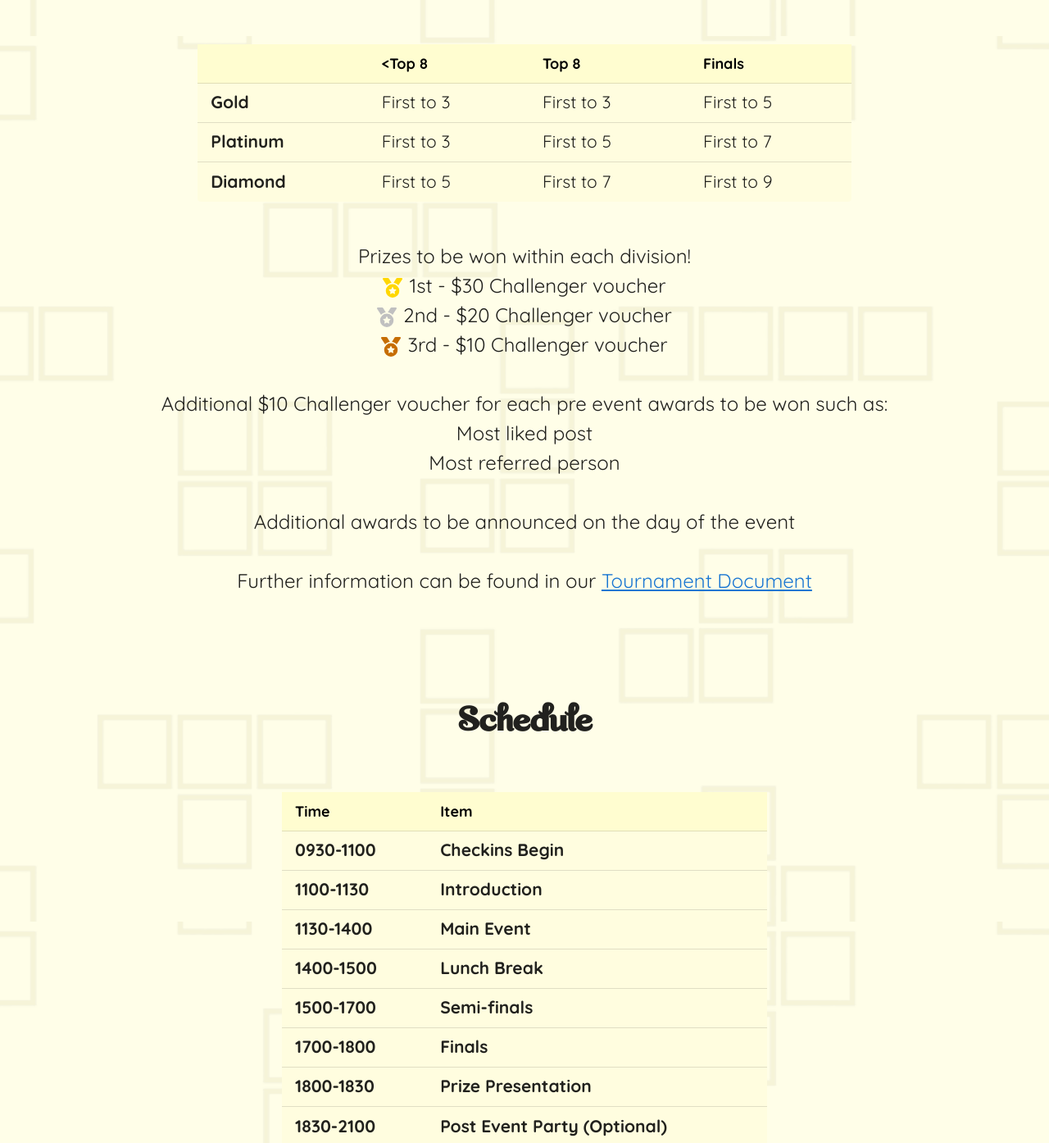
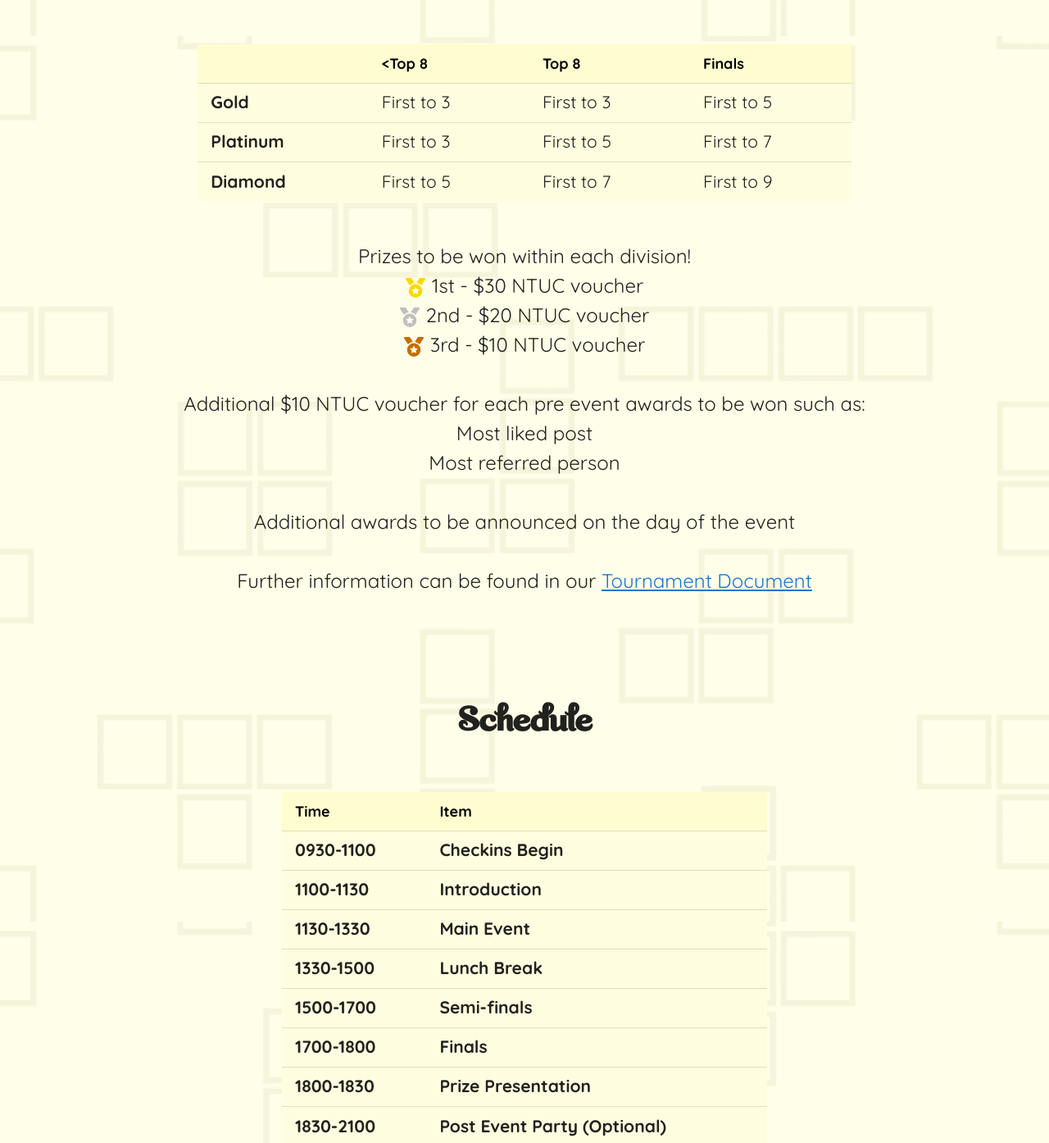
Before and after one commit to SPMS-Tetris/SPMS-Tetris.github.io, a Vue app: page / in a window 1280 px wide. Shown: the part 1036-2430 px from the top of the page at 82% size. Built offline with nearby package versions, Linux system fonts and the light colour scheme.

Commit message:
updated prizes and schedule

```diff
--- a/src/views/Info.vue
+++ b/src/views/Info.vue
@@ -42,11 +42,11 @@
 
     <h2>
       Prizes to be won within each division! <br/>
-      <v-icon class="mr-2">$gold_medal</v-icon>1st - $30 Challenger voucher <br/>
-      <v-icon class="mr-2">$silver_medal</v-icon>2nd - $20 Challenger voucher <br/>
-      <v-icon class="mr-2">$bronze_medal</v-icon>3rd - $10 Challenger voucher <br/>
+      <v-icon class="mr-2">$gold_medal</v-icon>1st - $30 NTUC voucher <br/>
+      <v-icon class="mr-2">$silver_medal</v-icon>2nd - $20 NTUC voucher <br/>
+      <v-icon class="mr-2">$bronze_medal</v-icon>3rd - $10 NTUC voucher <br/>
       <br/>
-      Additional $10 Challenger voucher for each pre event awards to be won such as: <br/>
+      Additional $10 NTUC voucher for each pre event awards to be won such as: <br/>
       Most liked post <br/>
       Most referred person <br/>
       <br/>
--- a/src/views/Schedule.vue
+++ b/src/views/Schedule.vue
@@ -24,11 +24,11 @@
               <td> <h2 class="bold"> Introduction </h2> </td>
             </tr>
             <tr class="text-left">
-              <td> <h2 class="bold"> 1130-1400 </h2> </td>
+              <td> <h2 class="bold"> 1130-1330 </h2> </td>
               <td> <h2 class="bold"> Main Event </h2> </td>
             </tr>
             <tr class="text-left">
-              <td> <h2 class="bold"> 1400-1500 </h2> </td>
+              <td> <h2 class="bold"> 1330-1500 </h2> </td>
               <td> <h2 class="bold"> Lunch Break </h2> </td>
             </tr>
             <tr class="text-left">
```
